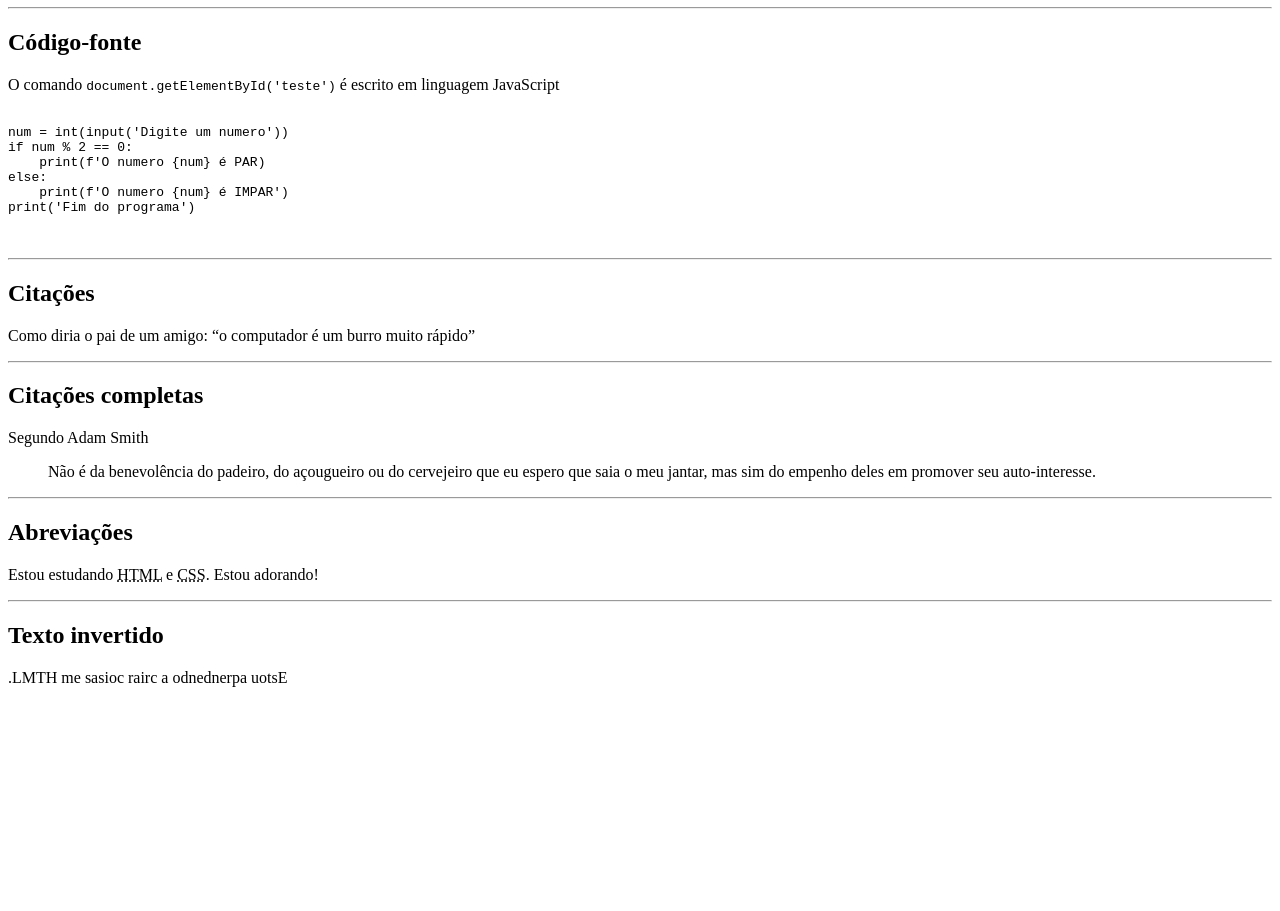
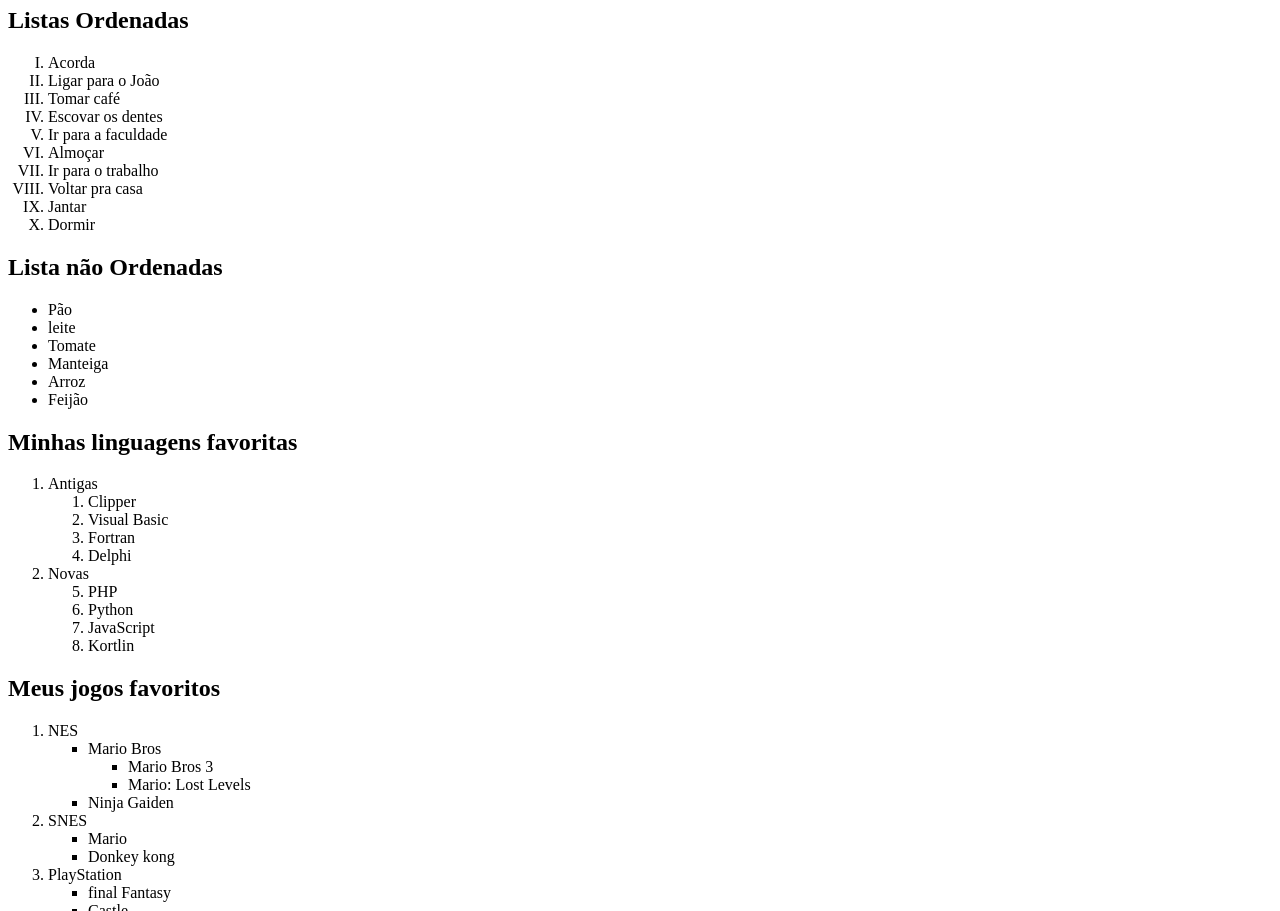
Before and after one commit to CaioEdimarSantosSilva/CursoEmVideoHtmlECSS, a plain HTML site: page Exercicios/EX009/index.html in a window 1280 px wide. Shown: the part 73-984 px from the top of the page. Before the commit the page ends 800 px from the top, so only its background shows below. Drawn offline with Linux system fonts and the light colour scheme.

Commit message:
Update index.html

```diff
--- a/Exercicios/EX009/index.html
+++ b/Exercicios/EX009/index.html
@@ -1,39 +1,84 @@
 <!DOCTYPE html>
 <html lang="pt-br">
+
 <head>
     <meta charset="UTF-8">
     <meta name="viewport" content="width=device-width, initial-scale=1.0">
-    <title>Outras formatação</title>
+    <title>Listas</title>
 </head>
+
 <body>
-    <h1>Outras formatação</h1>
-    <hr>
-    <h2>Código-fonte</h2>
-    <p>O comando <code>document.getElementById('teste')</code> é escrito em linguagem JavaScript</p>
-    <pre>
-        <code>
-num = int(input('Digite um numero'))
-if num % 2 == 0:
-    print(f'O numero {num} é PAR)
-else:
-    print(f'O numero {num} é IMPAR')
-print('Fim do programa')
-        </code>
-    </pre>
-    <hr>
-    <h2>Citações</h2>
-    <p>Como diria o pai de um amigo: <q>o computador é um burro muito rápido</q></p>
-    <hr>
-    <h2>Citações completas</h2>
-    <p>Segundo Adam Smith</p>
-    <blockquote cite="https://www.todamateria.com.br/citacoes-enem/">
-        Não é da benevolência do padeiro, do açougueiro ou do cervejeiro que eu espero que saia o meu jantar, mas sim do empenho deles em promover seu auto-interesse.
-    </blockquote>
-    <hr>
-    <h2>Abreviações</h2>
-    <p>Estou estudando <abbr title="HyperText MarkupLanguage">HTML</abbr> e <abbr title="Cascading Style Sheets">CSS</abbr>. Estou adorando!</p>
-    <hr>
-    <h2>Texto invertido</h2>
-    <p><bdo dir="rtl">Estou aprendendo a criar coisas em HTML.</bdo></p>
+    <h1>Trabalhando com Listas</h1>
+    <h2>Listas Ordenadas</h2>
+    <ol type="I"> <!-- 1 A a I i -->
+        <li>Acorda</li>
+        <li>Ligar para o João</li>
+        <li>Tomar café</li>
+        <li>Escovar os dentes</li>
+        <li>Ir para a faculdade</li>
+        <li>Almoçar</li>
+        <li>Ir para o trabalho</li>
+        <li>Voltar pra casa</li>
+        <li>Jantar</li>
+        <li>Dormir</li>
+    </ol>
+    <h2>Lista não Ordenadas</h2>
+    <ul type="disc"> <!-- disc circle square -->
+        <li>Pão</li>
+        <li>leite</li>
+        <li>Tomate</li>
+        <li>Manteiga</li>
+        <li>Arroz</li>
+        <li>Feijão</li>
+    </ul>
+    <h2>Minhas linguagens favoritas</h2>
+    <ol>
+        <li>Antigas</li>
+        <ol type="1">
+            <li>Clipper</li>
+            <li>Visual Basic</li>
+            <li>Fortran</li>
+            <li>Delphi</li>
+        </ol>
+        <li>Novas</li>
+        <ol type="1" start="5">
+            <li>PHP</li>
+            <li>Python</li>
+            <li>JavaScript</li>
+            <li>Kortlin</li>
+        </ol>
+    </ol>
+    <h2>Meus jogos favoritos</h2>
+    <ol>
+        <li>NES</li>
+        <ul type="square">
+            <li>Mario Bros</li>
+            <ul>
+                <li>Mario Bros 3</li>
+                <li>Mario: Lost Levels</li>
+            </ul>
+            <li>Ninja Gaiden</li>
+        </ul>
+        <li>SNES</li>
+        <ul type="square">
+            <li>Mario</li>
+            <li>Donkey kong</li>
+        </ul>
+        <li>PlayStation</li>
+        <ul type="square">
+            <li>final Fantasy</li>
+            <li>Castle</li>
+        </ul>
+    </ol>
+    <h2>Lista de Definições</h2>
+    <dl>
+        <dt>HTML</dt>
+        <dd>Linguagem de marcação para a criação de coteúdo de um site.</dd>
+        <dt>CSS</dt>
+        <dd>Linguagem de marcação para a criação de design de um site.</dd>
+        <dt>HTML</dt>
+        <dd>Linguagem de programação para a criação de interatividade de um site.</dd>
+    </dl>
 </body>
+
 </html>
```
